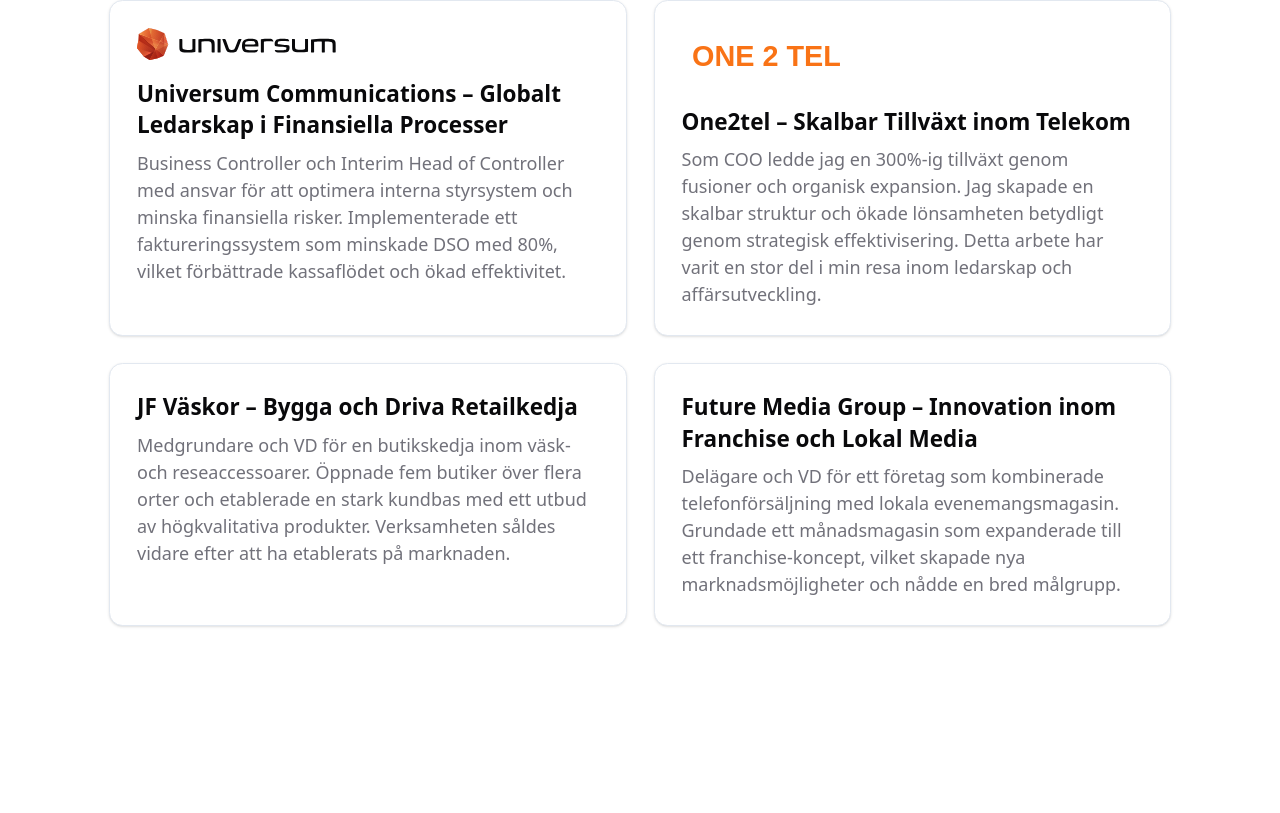
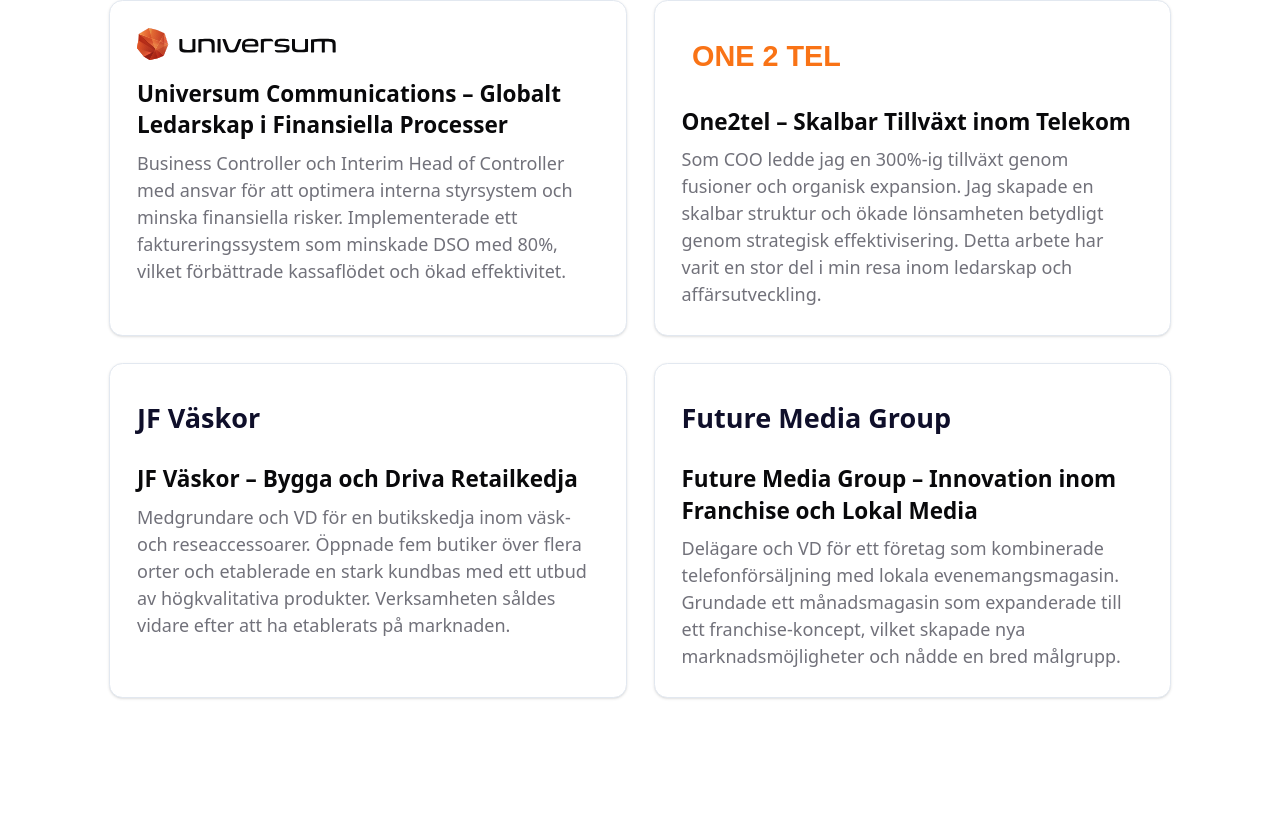
Before and after one commit to nifik101/v0dev_v2, a Next.js app: page / in a window 1280 px wide. Shown: the part 1883-2696 px from the top of the page. Built offline with nearby package versions, Linux system fonts and the light colour scheme.

Commit message:
Updated effects on project logos

```diff
--- /dev/null
+++ b/src/components/projects/logos/BaseLogo.tsx
@@ -0,0 +1,17 @@
+import { cn } from "@/lib/utils"
+
+interface BaseLogoProps {
+    className?: string;
+    children: React.ReactNode;
+}
+
+export function BaseLogo({ className, children }: BaseLogoProps) {
+    return (
+        <div className={cn(
+            "transition-all duration-300 hover:scale-105 hover:cursor-pointer",
+            className
+        )}>
+            {children}
+        </div>
+    );
+}
--- a/src/components/projects/logos/One2TelLogo.tsx
+++ b/src/components/projects/logos/One2TelLogo.tsx
@@ -1,4 +1,4 @@
-import { cn } from "@/lib/utils"
+import { BaseLogo } from "./BaseLogo"
 
 interface One2TelLogoProps {
     className?: string;
@@ -6,12 +6,12 @@
 
 export function One2TelLogo({ className }: One2TelLogoProps) {
     return (
+        <BaseLogo className={className}>
             <svg
                 xmlns="http://www.w3.org/2000/svg"
                 width="200"
                 height="60"
                 viewBox="0 0 300 100"
-      className={cn("transition-all duration-300 hover:scale-105", className)}
             >
                 <text
                     x="0"
@@ -27,5 +27,6 @@
                     ONE 2 TEL
                 </text>
             </svg>
+        </BaseLogo>
     );
 }
--- /dev/null
+++ b/src/components/projects/logos/PlaceholderLogo.tsx
@@ -0,0 +1,18 @@
+import { BaseLogo } from "./BaseLogo"
+
+interface PlaceholderLogoProps {
+    className?: string;
+    text: string;
+}
+
+export function PlaceholderLogo({ className, text }: PlaceholderLogoProps) {
+    return (
+        <BaseLogo className={className}>
+            <div className="h-12 flex items-center justify-start">
+                <span className="text-2xl font-bold text-primary">
+                    {text}
+                </span>
+            </div>
+        </BaseLogo>
+    );
+}
--- /dev/null
+++ b/src/components/projects/logos/ProjectLogo.tsx
@@ -0,0 +1,38 @@
+import React from 'react'
+import { One2TelLogo } from './One2TelLogo'
+import { UniversumLogo } from './UniversumLogo'
+import { PlaceholderLogo } from './PlaceholderLogo'
+
+interface ProjectLogoProps {
+  name: string
+  className?: string
+}
+
+// Helper function to extract the base logo name
+function getBaseName(fullName: string): string {
+  // Handle different types of hyphens and dashes
+  const normalizedName = fullName.replace(/[–—-]/g, '-')
+  // Split by hyphen and get the first part
+  return normalizedName.split('-')[0].toLowerCase().trim()
+}
+
+export function ProjectLogo({ name, className }: ProjectLogoProps): React.ReactElement {
+  const baseName = getBaseName(name)
+
+  switch (baseName) {
+    case 'one2tel':
+      return <One2TelLogo className={className} />
+    case 'universumcommunications':
+    case 'universum':
+      return <UniversumLogo className={className} />
+    case 'jfvaskor':
+    case 'jfväskor':
+      return <PlaceholderLogo text="JF Väskor" className={className} />
+    case 'futuremediagroup':
+      return <PlaceholderLogo text="Future Media Group" className={className} />
+    default:
+      // For debugging
+      console.log('No logo found for:', baseName, 'from:', name)
+      return <PlaceholderLogo text={baseName} className={className} />
+  }
+}
--- a/src/components/projects/logos/index.ts
+++ b/src/components/projects/logos/index.ts
@@ -1,9 +1,26 @@
-export const VALID_LOGO_NAMES = ['one2tel', 'universum'] as const
+import React from 'react'
+import { One2TelLogo } from './One2TelLogo'
+import { UniversumLogo } from './UniversumLogo'
+import { PlaceholderLogo } from './PlaceholderLogo'
+import { ProjectLogo } from './ProjectLogo'
+
+export const VALID_LOGO_NAMES = [
+  'one2tel',
+  'universum',
+  'universumcommunications',
+  'project3',
+  'project4'
+] as const
+
 export type ValidLogoName = typeof VALID_LOGO_NAMES[number]
 
 export function isValidLogoName(name: string): name is ValidLogoName {
-  return VALID_LOGO_NAMES.includes(name.toLowerCase() as ValidLogoName)
+  const baseName = name.split('-')[0].toLowerCase()
+  return VALID_LOGO_NAMES.includes(baseName as ValidLogoName)
 }
 
+export { BaseLogo } from './BaseLogo'
 export { One2TelLogo } from './One2TelLogo'
 export { UniversumLogo } from './UniversumLogo'
+export { PlaceholderLogo } from './PlaceholderLogo'
+export { ProjectLogo } from './ProjectLogo'
--- a/src/components/sections/Projects.tsx
+++ b/src/components/sections/Projects.tsx
@@ -3,18 +3,16 @@
 import { Card, CardContent } from "@/components/ui/card"
 import { Section } from "@/components/layout/Section"
 import { useLanguage } from "@/hooks/useLanguage"
-import { One2TelLogo, UniversumLogo } from "@/components/projects/logos"
+import { ProjectLogo } from "@/components/projects/logos"
 import { type ProjectItem } from "@/types/types"
 
 function ProjectCard({ project }: { project: ProjectItem }) {
-  const isOne2Tel = project.title.toLowerCase().includes('one2tel');
-  const isUniversum = project.title.toLowerCase().includes('universum');
+  const logoName = project.title.toLowerCase().replace(/\s+/g, '');
 
   return (
     <Card className="overflow-hidden">
       <CardContent className="p-6">
-        {isOne2Tel && <One2TelLogo className="mb-4" />}
-        {isUniversum && <UniversumLogo className="mb-4" />}
+        <ProjectLogo name={logoName} className="mb-4" />
         <h3 className="mb-2 text-xl font-bold">{project.title}</h3>
         <p className="text-muted-foreground">{project.description}</p>
       </CardContent>
```
Also changed, not shown: 1 other file (tests, documents, lock files or other folders). Lines whose indentation alone changed are shown as unchanged.
